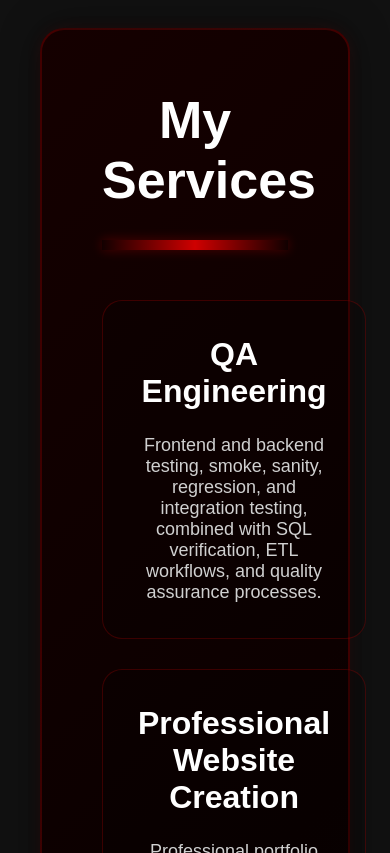
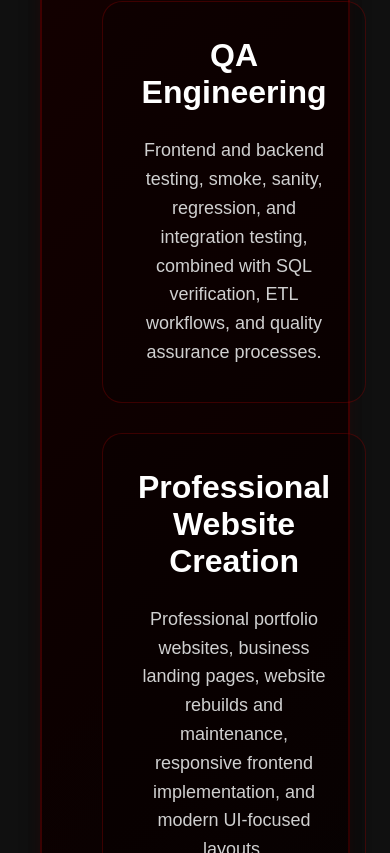
Before and after one commit to AdrianM-byte/amportfolio.ro, a React (Vite) app in the folder frontend/: page / in a window 390 px wide. Shown: the part 5891-6744 px from the top of the page. Built offline with nearby package versions, Linux system fonts and the light colour scheme.

Commit message:
added mobile improvements x2

```diff
--- a/frontend/src/styles.css
+++ b/frontend/src/styles.css
@@ -999,4 +999,38 @@ nav {
         grid-template-columns: 1fr;
     }
 
+    h1 {
+        font-size: 42px;
+    }
+
+    h2 {
+        font-size: 32px;
+    }
+
+    h3 {
+        font-size: 24px;
+    }
+
+    p {
+        font-size: 16px;
+        line-height: 1.6;
+    }
+
+    .service-card,
+    .project-card,
+    .skills-card,
+    .contact-card {
+        width: 95%;
+        max-width: none;
+    }
+
+    .project-interface {
+        flex-direction: column;
+    }
+
+    section {
+        padding-left: 12px;
+        padding-right: 12px;
+    }
+
 }
```
